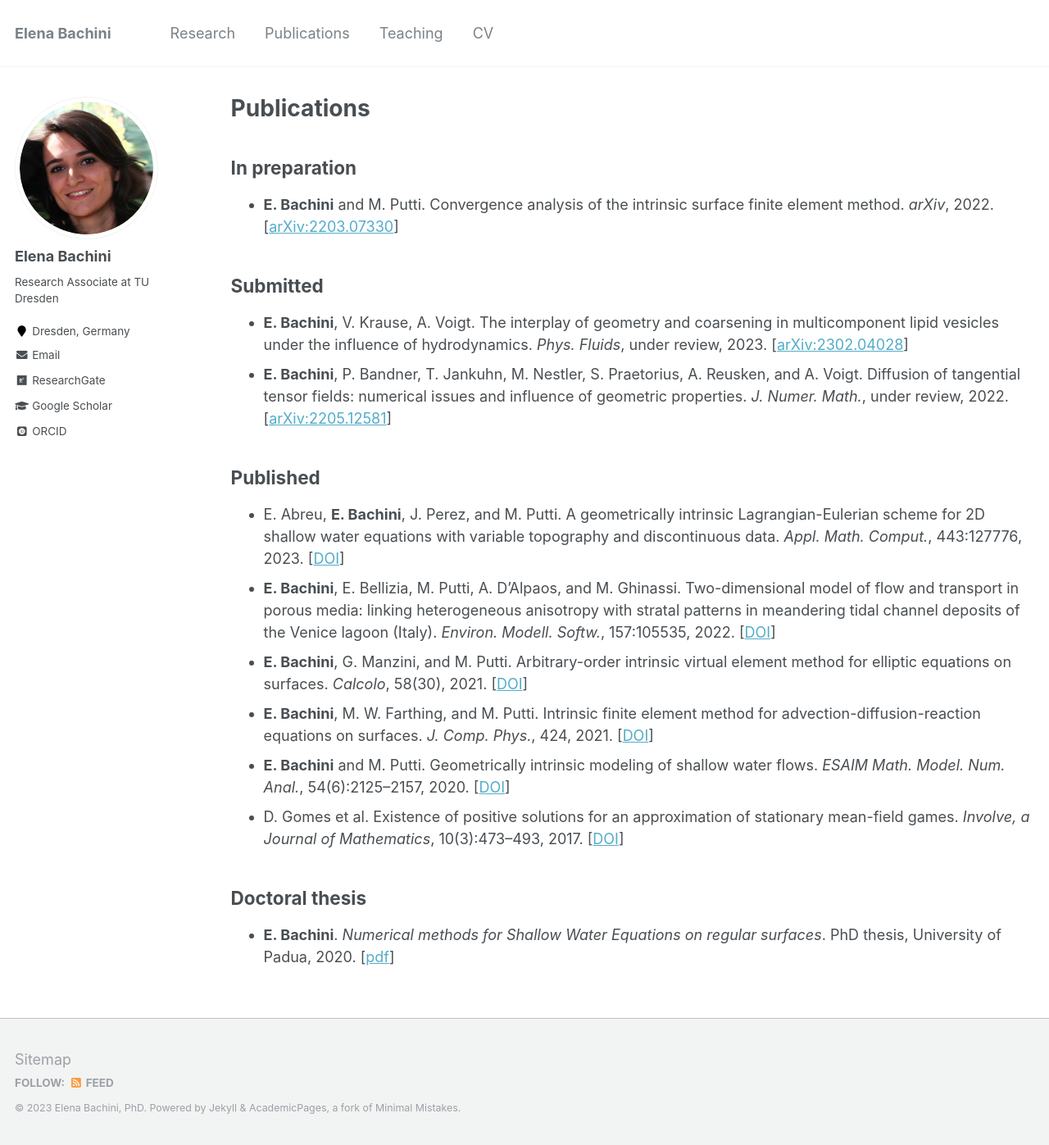
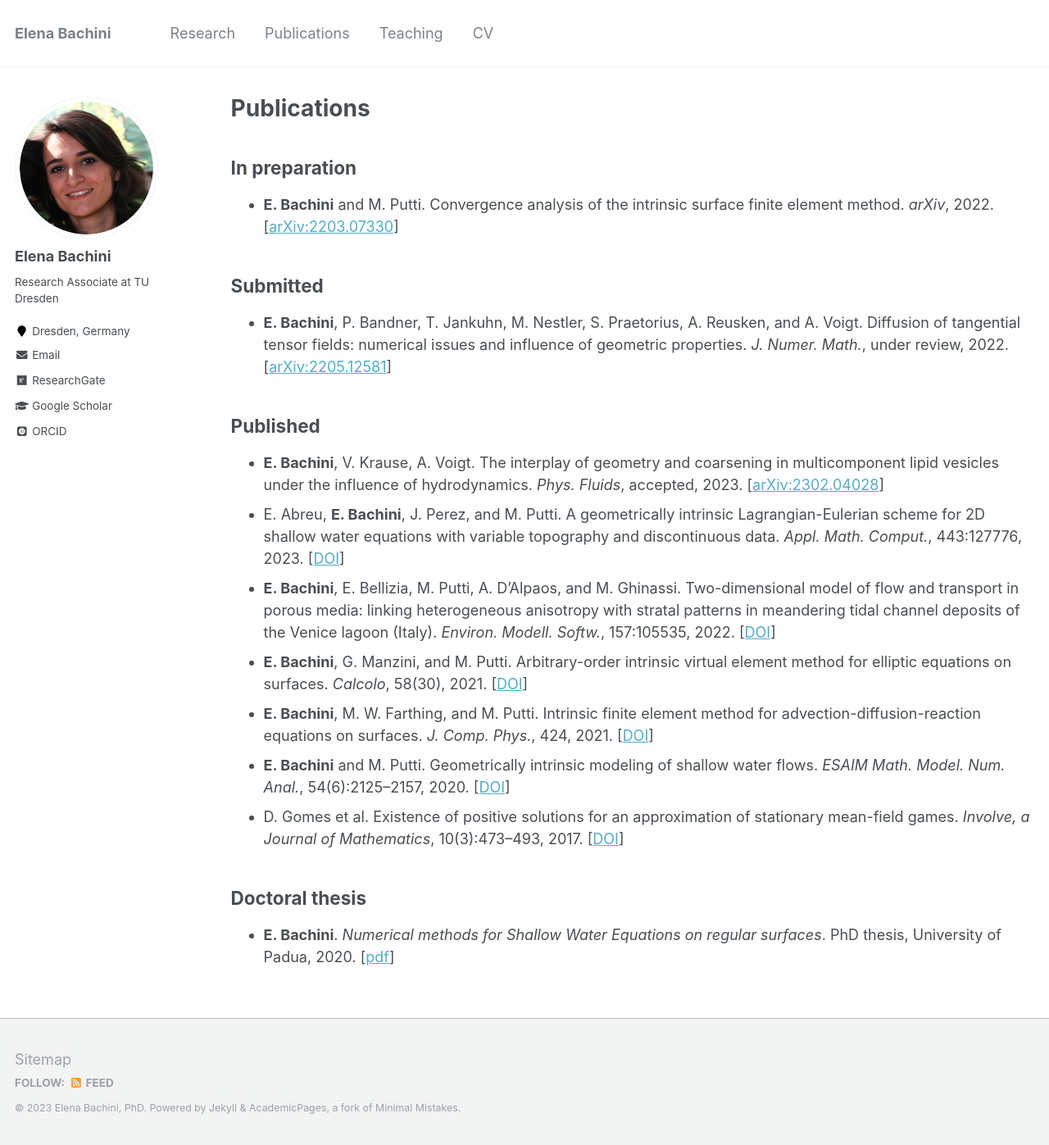
Before and after one commit to elenabachini/elenabachini.github.io, a Jekyll site: the page built from _pages/publications.md, in a window 1280 px wide and 1397 px high. Shown: the whole window at 82% size. Built offline with Jekyll 4.4.1, drawn with Linux system fonts in a browser that asks for light colours; some web fonts are replaced.

Commit message:
update paper

```diff
--- a/_pages/publications.md
+++ b/_pages/publications.md
@@ -21,15 +21,15 @@ author_profile: true
 ## Submitted
 <ul>
 <li>
-<b>E. Bachini</b>, V. Krause, A. Voigt. The interplay of geometry and coarsening in multicomponent lipid vesicles under the influence of hydrodynamics. <em>Phys. Fluids</em>, under review, 2023. [<a href="https://arxiv.org/abs/2302.04028" target="_blank">arXiv:2302.04028</a>]
-</li>
-<li>
 <b>E. Bachini</b>, P. Bandner, T. Jankuhn, M. Nestler, S. Praetorius, A. Reusken, and A. Voigt. Diffusion of tangential tensor fields: numerical issues and influence of geometric properties. <em>J. Numer. Math.</em>, under review, 2022.  [<a href="https://arxiv.org/abs/2205.12581" target="_blank">arXiv:2205.12581</a>]
 </li>
 </ul>
 
 ## Published
 <ul>
+<li>
+<b>E. Bachini</b>, V. Krause, A. Voigt. The interplay of geometry and coarsening in multicomponent lipid vesicles under the influence of hydrodynamics. <em>Phys. Fluids</em>, accepted, 2023. [<a href="https://arxiv.org/abs/2302.04028" target="_blank">arXiv:2302.04028</a>]
+</li>
 <li>
 E. Abreu, <b>E. Bachini</b>, J. Perez, and M. Putti. A geometrically intrinsic Lagrangian-Eulerian scheme for 2D shallow water equations with variable topography and discontinuous data. <em>Appl. Math. Comput.</em>, 443:127776, 2023. [<a href="https://doi.org/10.1016/j.amc.2022.127776" target="_blank">DOI</a>]
 </li>
```
